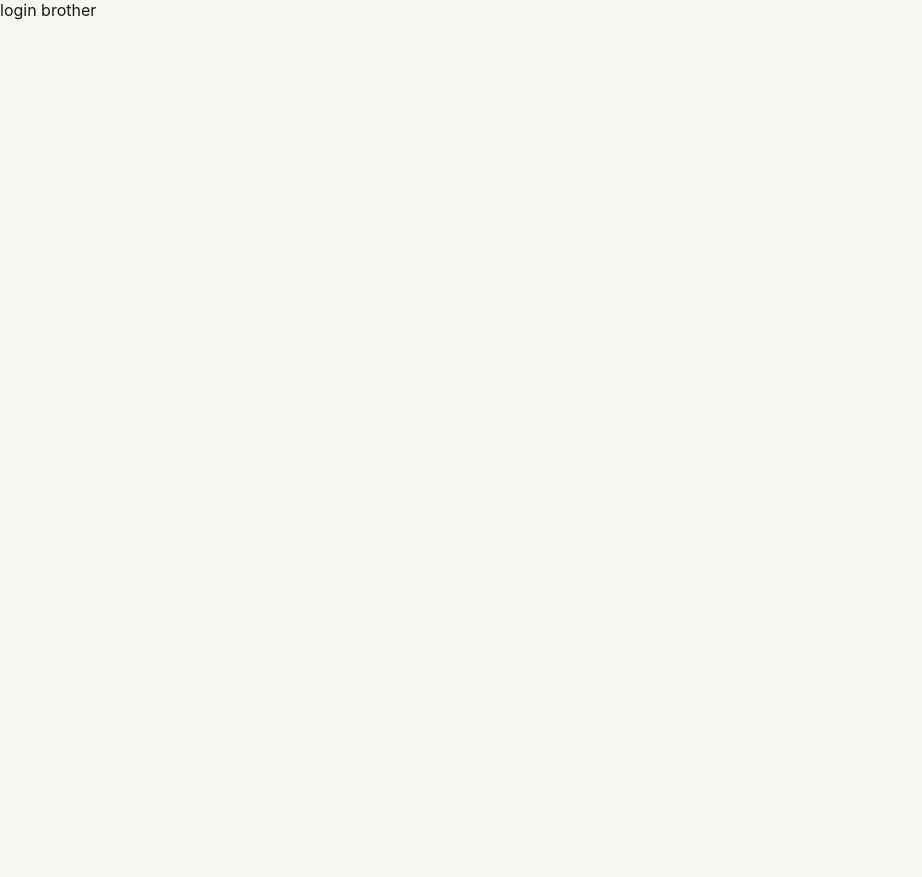
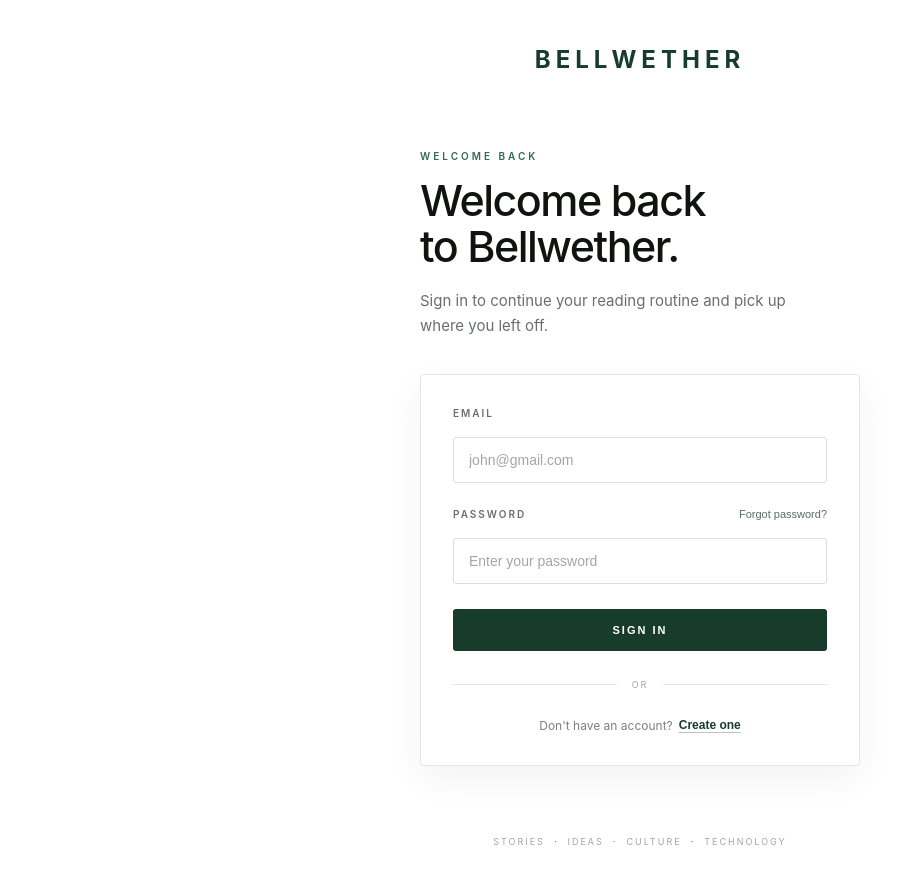
Before and after one commit to shanawaj679/Shane_blog, a React (Vite) app in the folder frontend/: page /Login in a window 1280 px wide. Shown: the whole page, without its empty margins (0-922 px from the left). Before the commit the page ends 800 px from the top, so only its background shows below. Built offline with nearby package versions, Linux system fonts and the light colour scheme.

Commit message:
login page is created and updated

```diff
--- a/frontend/src/css/login.css
+++ b/frontend/src/css/login.css
@@ -0,0 +1,290 @@
+.login-page {
+    min-height: 100vh;
+    background: #ffffff;
+    color: #101410;
+    display: flex;
+    flex-direction: column;
+    align-items: center;
+    padding: 45px 25px 30px;
+    position: relative;
+}
+
+.login-brand {
+    font-size: 24px;
+    font-weight: 700;
+    letter-spacing: 5px;
+    color: #183c2b;
+    margin-bottom: 70px;
+    z-index: 1;
+}
+
+.login-container {
+    width: 100%;
+    max-width: 440px;
+    z-index: 1;
+}
+
+.login-intro {
+    margin-bottom: 35px;
+}
+
+.login-kicker {
+    display: inline-block;
+    font-size: 10px;
+    font-weight: 600;
+    letter-spacing: 3px;
+    color: #2f6b4f;
+    margin-bottom: 2px;
+}
+
+.login-intro h1 {
+    font-size: 43px;
+    line-height: 1.08;
+    font-weight: 500;
+    letter-spacing: -1.5px;
+    color: #101410;
+    margin: 13px 0 18px;
+}
+
+.login-intro p {
+    font-size: 15px;
+    line-height: 1.7;
+    color: #68706a;
+    max-width: 370px;
+    margin: 0;
+}
+
+.login-card {
+    padding: 32px;
+    background: #ffffff;
+    border: 1px solid #e3e7e3;
+    border-radius: 4px;
+    box-shadow: 0 12px 35px rgba(18, 45, 31, 0.06);
+}
+
+.form-group {
+    margin-bottom: 25px;
+}
+
+.form-group label {
+    display: block;
+    font-size: 10px;
+    font-weight: 600;
+    letter-spacing: 2px;
+    color: #68706a;
+    margin-bottom: 9px;
+}
+
+.password-heading {
+    display: flex;
+    justify-content: space-between;
+    align-items: center;
+    margin-bottom: 9px;
+}
+
+.password-heading label {
+    margin: 0;
+}
+
+.form-group input {
+    width: 100%;
+    box-sizing: border-box;
+    padding: 14px 15px;
+    border: 1px solid #d9ded9;
+    border-radius: 3px;
+    outline: none;
+    background: #ffffff;
+    color: #f3f6f3;
+    font-size: 14px;
+    transition: border-color 0.25s ease, box-shadow 0.25s ease;
+}
+
+.form-group input::placeholder {
+    color: #a1a8a3;
+}
+
+.form-group input:hover {
+    border-color: #b8c1ba;
+}
+
+.form-group input:focus {
+    border-color: #2f6b4f;
+    box-shadow: 0 0 0 3px rgba(47, 107, 79, 0.08);
+}
+
+.forgot-password {
+    border: none;
+    background: none;
+    color: #55705f;
+    font-size: 11px;
+    cursor: pointer;
+    padding: 0;
+    transition: color 0.2s ease;
+}
+
+.forgot-password:hover {
+    color: #183c2b;
+}
+
+.login-button {
+    width: 100%;
+    padding: 15px;
+    border: none;
+    border-radius: 3px;
+    background: #183c2b;
+    color: #ffffff;
+    font-size: 11px;
+    font-weight: 700;
+    letter-spacing: 2px;
+    cursor: pointer;
+    transition: background 0.25s ease, transform 0.2s ease;
+}
+
+.login-button:hover {
+    background: #24583f;
+}
+
+.login-divider {
+    display: flex;
+    align-items: center;
+    gap: 15px;
+    margin: 28px 0;
+    color: #a1a8a3;
+    font-size: 9px;
+    letter-spacing: 2px;
+}
+
+.login-divider::before,
+.login-divider::after {
+    content: "";
+    height: 1px;
+    flex: 1;
+    background: #e5e8e5;
+}
+
+.register-prompt {
+    display: flex;
+    justify-content: center;
+    gap: 6px;
+    font-size: 12px;
+    color: #7a827c;
+}
+
+.register-prompt button {
+    border: none;
+    background: none;
+    color: #183c2b;
+    cursor: pointer;
+    font-size: 12px;
+    font-weight: 600;
+    padding: 0;
+    text-decoration: underline;
+    text-decoration-color: rgba(24, 60, 43, 0.3);
+    text-underline-offset: 3px;
+    transition: color 0.2s ease, text-decoration-color 0.2s ease;
+}
+
+.register-prompt button:hover {
+    color: #2f6b4f;
+    text-decoration-color: #2f6b4f;
+}
+
+.login-footer {
+    margin-top: auto;
+    padding-top: 70px;
+    display: flex;
+    align-items: center;
+    gap: 9px;
+    font-size: 9px;
+    letter-spacing: 2px;
+    color: #a0a7a1;
+}
+
+.login-footer i {
+    font-style: normal;
+    color: #2f6b4f;
+}
+
+@media (max-width: 750px) {
+    .login-page {
+        padding: 35px 25px;
+    }
+
+    .login-brand {
+        margin-bottom: 55px;
+        font-size: 21px;
+        letter-spacing: 4px;
+    }
+
+    .login-container {
+        max-width: 500px;
+    }
+
+    .login-intro h1 {
+        font-size: 40px;
+    }
+
+    .login-card {
+        padding: 28px;
+    }
+
+    .login-footer {
+        font-size: 8px;
+        letter-spacing: 1.7px;
+    }
+}
+
+@media (max-width: 440px) {
+    .login-page {
+        padding: 30px 18px;
+    }
+
+    .login-brand {
+        margin-bottom: 45px;
+        font-size: 18px;
+        letter-spacing: 4px;
+    }
+
+    .login-intro {
+        margin-bottom: 28px;
+    }
+
+    .login-kicker {
+        font-size: 9px;
+        letter-spacing: 2.5px;
+    }
+
+    .login-intro h1 {
+        font-size: 34px;
+        letter-spacing: -1px;
+        margin-top: 11px;
+    }
+
+    .login-intro p {
+        font-size: 14px;
+        line-height: 1.65;
+    }
+
+    .login-card {
+        padding: 22px 18px;
+    }
+
+    .form-group {
+        margin-bottom: 22px;
+    }
+
+    .form-group input {
+        padding: 13px;
+    }
+
+    .login-button {
+        padding: 14px;
+    }
+
+    .login-footer {
+        font-size: 6px;
+        letter-spacing: 1.2px;
+        gap: 6px;
+        padding-top: 50px;
+    }
+}
--- a/frontend/src/login/login.jsx
+++ b/frontend/src/login/login.jsx
@@ -1,7 +1,159 @@
-import "../css/login.css"
-function Login(){
-    return <>
-    <div> login brother</div>
-    </>
+import "../css/login.css";
+import { useNavigate } from "react-router-dom";
+import { motion } from "framer-motion";
+import { useState } from "react";
+import axios from "axios";
+
+
+function Login() {
+const navigate = useNavigate();
+    const [message ,setmessage]=useState("")
+    const [email,setemail]=useState("")
+    const [password,setpassword]=useState("")
+
+
+const log_user = async (req,res)=>{
+   try{
+     const response = await axios.post("http://localhost:3000/api/login",{
+        email,
+        password
+    },{
+        withCredentials:true
+    })
+    const data = response.data
+    setmessage(data.message)
+    if(response.status){
+ navigate("/Latest")
+    }
+   }
+   catch(err){
+    console.log(err)
+   }
 }
-export default Login
+
+
+    return (
+        <div className="login-page">
+
+            <motion.div
+                className="login-brand"
+                initial={{ opacity: 0, y: -20 }}
+                animate={{ opacity: 1, y: 0 }}
+                transition={{ duration: 0.6 }}
+            >
+                BELLWETHER
+            </motion.div>
+
+            <motion.main
+                className="login-container"
+                initial={{ opacity: 0, y: 35 }}
+                animate={{ opacity: 1, y: 0 }}
+                transition={{ duration: 0.7, delay: 0.1 }}
+            >
+
+                <div className="login-intro">
+                    <span className="login-kicker">WELCOME BACK</span>
+
+                    <h1>
+                        Welcome back
+                        <br />
+                        to Bellwether.
+                    </h1>
+
+                    <p>
+                        Sign in to continue your reading routine
+                        and pick up where you left off.
+                    </p>
+                </div>
+
+                <motion.div
+                    className="login-card"
+                    initial={{ opacity: 0, scale: 0.97 }}
+                    animate={{ opacity: 1, scale: 1 }}
+                    transition={{ duration: 0.6, delay: 0.25 }}
+                >
+
+                    <div className="form-group">
+                        <label htmlFor="email">EMAIL</label>
+
+                        <input
+                            id="email"
+                            type="email"
+                            placeholder="john@gmail.com"
+                            value={email}
+                            onChange={(e)=>setemail(e.target.value)}
+                        />
+                    </div>
+
+                    <div className="form-group">
+                        <div className="password-heading">
+                            <label htmlFor="password">PASSWORD</label>
+
+                            <button
+                                type="button"
+                                className="forgot-password"
+                                onClick={() => navigate("/forgot-password")}
+                            >
+                                Forgot password?
+                            </button>
+                        </div>
+
+                        <input
+                            id="password"
+                            type="password"
+                            placeholder="Enter your password"
+                            value={password}
+                            onChange={(e)=>setpassword(e.target.value)}
+                        />
+                    </div>
+
+                    <motion.button
+                        className="login-button"
+                        type="button"
+                        whileHover={{ scale: 1.02 }}
+                        whileTap={{ scale: 0.98 }}
+                        onClick={log_user}
+                    >
+                        SIGN IN
+                    </motion.button>
+
+                    <div className="login-divider">
+                        <span>OR</span>
+                    </div>
+
+                    <div className="register-prompt">
+                        <span>Don't have an account?</span>
+
+                        <button
+                            type="button"
+                            onClick={() => navigate("/register")}
+                        >
+                            Create one
+                        </button>
+
+                    </div>
+ <div>{message}</div>
+                </motion.div>
+
+            </motion.main>
+
+            <motion.footer
+                className="login-footer"
+                initial={{ opacity: 0 }}
+                animate={{ opacity: 1 }}
+                transition={{ duration: 0.8, delay: 0.5 }}
+            >
+                <span>STORIES</span>
+                <i>·</i>
+                <span>IDEAS</span>
+                <i>·</i>
+                <span>CULTURE</span>
+                <i>·</i>
+                <span>TECHNOLOGY</span>
+            </motion.footer>
+
+        </div>
+    );
+}
+
+export default Login;
```
